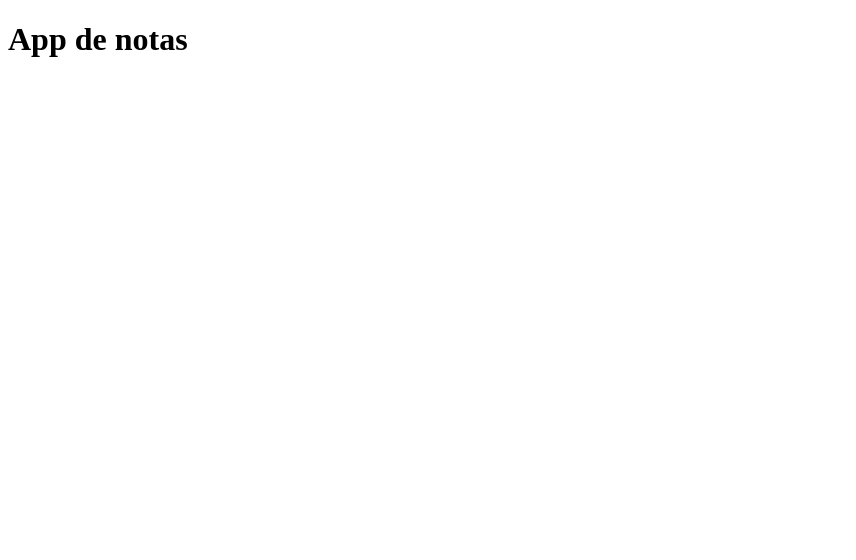
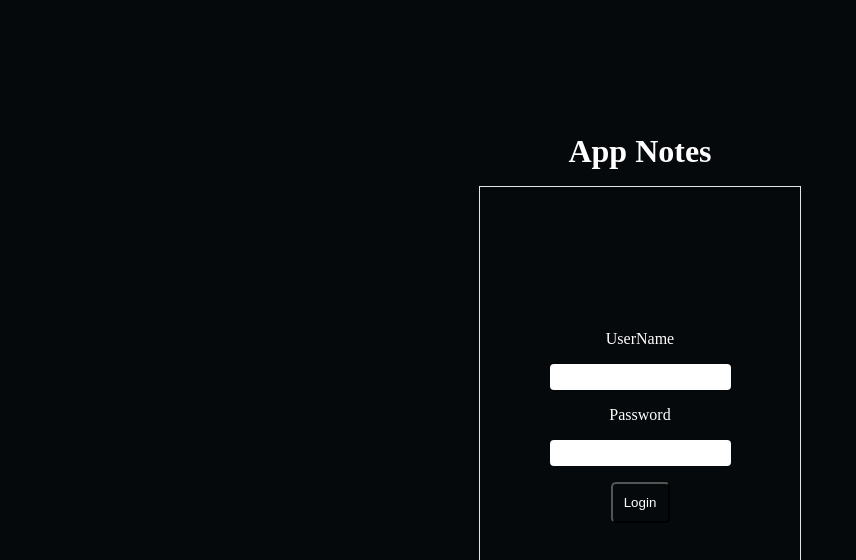
Before and after one commit to EmilioVigil/AppNotas, a React (Vite) app: page / in a window 1280 px wide. Shown: the top 560 px of the page, without its empty margins (0-856 px from the left). Built offline with nearby package versions, Linux system fonts and the light colour scheme.

Commit message:
-Agregue las acciones de la api del servidor de notas -Modifique las rutas

```diff
--- a/package.json
+++ b/package.json
@@ -10,7 +10,9 @@
   },
   "dependencies": {
     "react": "^18.2.0",
-    "react-dom": "^18.2.0"
+    "react-dom": "^18.2.0",
+    "react-router-dom": "^6.10.0",
+    "styled-components": "^5.3.9"
   },
   "devDependencies": {
     "@types/react": "^18.0.28",
--- a/src/App.jsx
+++ b/src/App.jsx
@@ -1,10 +1,16 @@
-function App() {
+import { Route, Routes } from 'react-router-dom'
+
+// Components
+import { Login } from './components/login/Login'
+import { Home } from './components/home/Home'
+export function App() {
 
   return (
-    <div>
-      <h1>App de notas</h1>
-    </div>
+    <>
+      <Routes>
+        <Route path='/' element={<Login />} />
+        <Route path='/home' element={<Home />} />
+      </Routes>
+    </>
   )
 }
-
-export default App
--- /dev/null
+++ b/src/components/home/Home.jsx
@@ -0,0 +1,9 @@
+
+
+export function Home() {
+    return (
+        <div>
+            Pagina de inicio
+        </div>
+    )
+}
--- /dev/null
+++ b/src/components/login/Login.jsx
@@ -0,0 +1,34 @@
+import { redirect } from "react-router-dom";
+
+const loginUser = async (payload) => {
+    const response = await fetch.post('http://localhost:3000/', payload)
+    return response;
+}
+// Style
+import { Container, FormContainer } from "./Login.styled";
+
+
+export function Login() {
+
+
+    const handleSubmit = async (e) => {
+        console.log(e)
+        redirect('/home')
+    }
+
+    return (
+        <>
+            <Container>
+                <h1>App Notes</h1>
+                <FormContainer action="" className="form-container">
+                    <label htmlFor="">UserName</label>
+                    <input type="text" name="userName" />
+                    <label htmlFor="">Password</label>
+                    <input type="password" name="password" />
+                    <button onSubmit={handleSubmit} >Login</button>
+                </FormContainer>
+
+            </Container>
+        </>
+    )
+}
--- /dev/null
+++ b/src/components/login/Login.styled.js
@@ -0,0 +1,54 @@
+import styled from 'styled-components'
+
+const Container = styled.div`
+    width: 100vw;
+    height: 100vh;
+    display: flex;
+    flex-direction: column;
+    justify-content: center;
+    align-items: center;
+    gap: 1rem;
+    background-color: rgb(6, 9, 12);
+    color: white;
+`
+
+const FormContainer = styled.form`
+    width: 20rem;
+    height: 30rem;
+    display: flex;
+    flex-direction: column;
+    justify-content: center;
+    align-items: center;
+    gap: 1rem;
+    border: 1px solid rgba(248, 248, 248, 0.918);
+
+    input{
+        border-style: none;
+        border-radius: 4px;
+        height: 1.5rem;
+        &:hover{
+            background-color: aliceblue;
+        }
+    }
+
+    button{
+            padding: 0.7rem;
+            border-radius: 5px;
+            background-color: transparent;
+            color : white;
+            transition : all .5s;
+
+            &:hover{
+                background-color: white;
+                color : black;
+            }
+    }
+
+`
+
+
+
+export {
+    Container,
+    FormContainer
+}
--- a/src/index.css
+++ b/src/index.css
@@ -0,0 +1,4 @@
+* {
+    margin: 0;
+
+}
--- a/src/main.jsx
+++ b/src/main.jsx
@@ -1,8 +1,18 @@
 import React from 'react'
 import ReactDOM from 'react-dom/client'
-import App from './App'
 import './index.css'
+// RUTAS
+import { App } from './App'
+// Empezamos con el enrutamiento de nuestr app
+import {
+  BrowserRouter
+} from 'react-router-dom'
+
+
+
 
 ReactDOM.createRoot(document.getElementById('root')).render(
-  <App />
+  <BrowserRouter>
+    <App />
+  </BrowserRouter>
 )
```
Also changed, not shown: src/services/Notes.js (added, +34 -0 lines), 1 other file (tests, documents, lock files or other folders).
